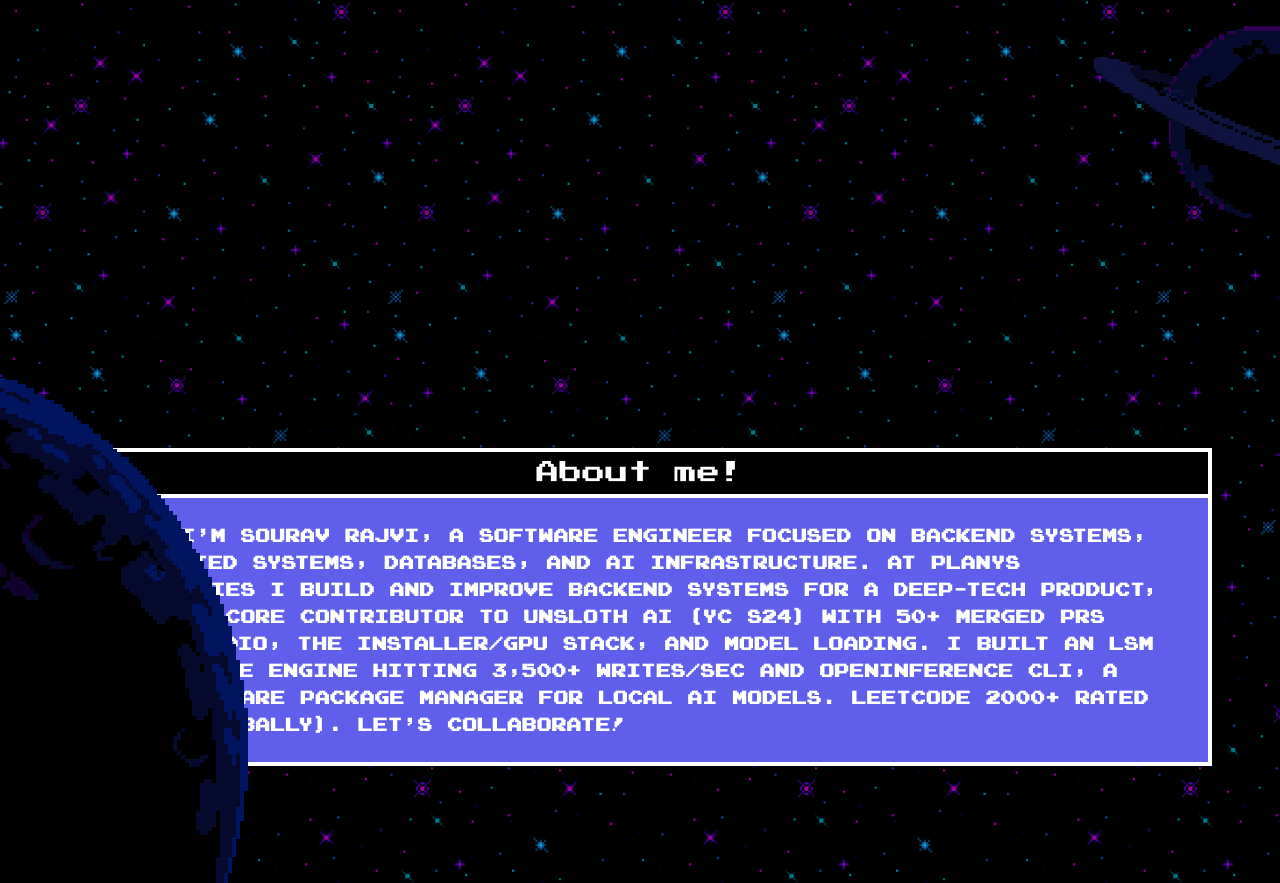
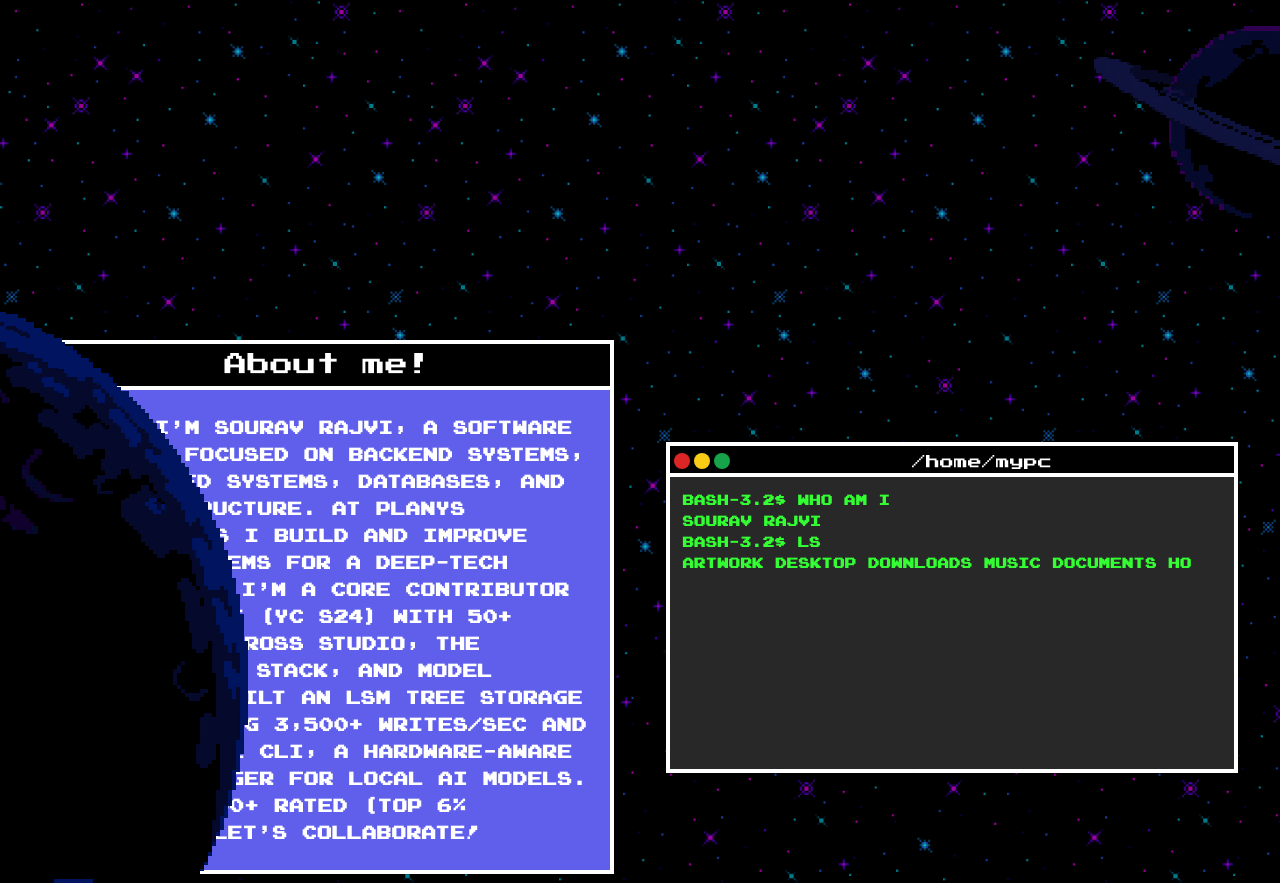
Before and after one commit to Souravrajvi0/souravrajvi0.github.io, a website: page index.html in a window 1280 px wide. Shown: the part 1637-2520 px from the top of the page. Drawn offline with nearby package versions, Linux system fonts and the light colour scheme; no server answers.

Commit message:
Revert "Stack About me and terminal panels vertically on all screens"
This reverts commit 692a36ccdf22c2321186668942eed7bdf4395415.

```diff
--- a/index.html
+++ b/index.html
@@ -258,7 +258,7 @@
     <div class="section text-white">
         <img src="assets/index/images/bigplanetwithsmallplanet.png" alt="Left Center Image"
             class="img left-center-image w-1/2 min-[425px]:w-[30%] md:w-[25%] xl:w-[20%] top-[20%]">
-        <div class="flex flex-col min-h-screen">
+        <div class="flex flex-col md:flex-row min-h-screen">
             <div class="flex-1 flex items-center justify-center md:min-h-screen   ">
                 <div class="border-4 border-white w-11/12 h-9/12 m-5 md:my-10 bg-[#5f5fec] text-white">
                     <p class="bg-black p-1 text-white text-[9px] md:text-[16px] lg:text-[23px] border-b-4 border-white">
```
